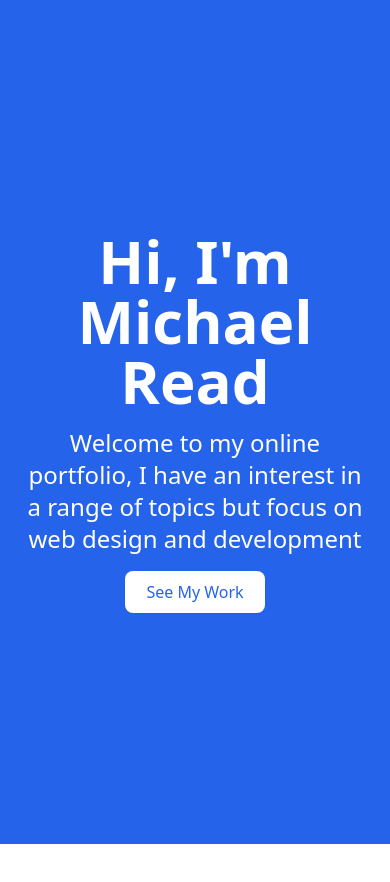
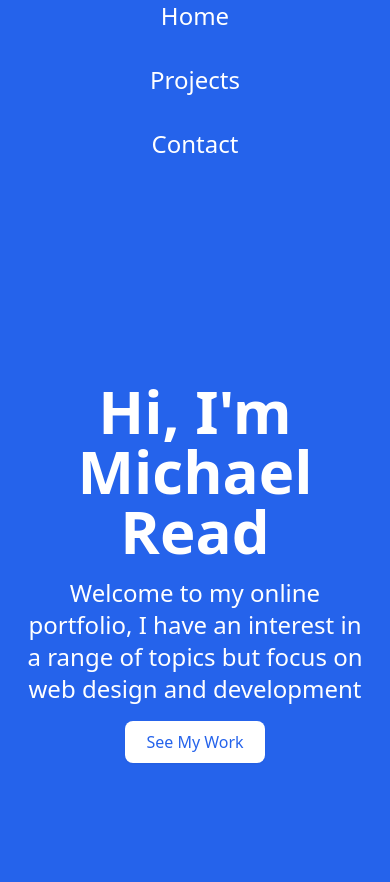
Before and after one commit to michaellukeread/mlrportfolio-tailwindcss, a React (Create React App) app: page / in a window 390 px wide. Shown: the top 882 px of the page. Before the commit the page ends 844 px from the top, so only its background shows below. Built offline with nearby package versions, Linux system fonts and the light colour scheme.

Commit message:
nav bar started up

```diff
--- a/public/index.html
+++ b/public/index.html
@@ -6,14 +6,13 @@
     <meta name="theme-color" content="#000000" />
     <meta
       name="description"
-      content="Web site created using create-react-app"
+      content="A portfolio site developed by Michael Read"
     />
     <link rel="apple-touch-icon" href="%PUBLIC_URL%/logo192.png" />
     <!--
       manifest.json provides metadata used when your web app is installed on a
       user's mobile device or desktop. See https://developers.google.com/web/fundamentals/web-app-manifest/
     -->
-    <link rel="manifest" href="%PUBLIC_URL%/manifest.json" />
     <!--
       Notice the use of %PUBLIC_URL% in the tags above.
       It will be replaced with the URL of the `public` folder during the build.
@@ -23,7 +22,7 @@
       work correctly both with client-side routing and a non-root public URL.
       Learn how to configure a non-root public URL by running `npm run build`.
     -->
-    <title>React App</title>
+    <title>MLR Portfolio</title>
   </head>
   <body>
     <noscript>You need to enable JavaScript to run this app.</noscript>
--- a/src/App.js
+++ b/src/App.js
@@ -1,5 +1,11 @@
+import Navbar from './components/Navbar/Navbar'
 import Hero from './components/Hero/Hero'
 
-const App = () => <Hero />
+const App = () => (
+  <>
+    <Navbar />
+    <Hero />
+  </>
+)
 
 export default App
--- a/src/components/Hero/Hero.js
+++ b/src/components/Hero/Hero.js
@@ -1,6 +1,6 @@
 const Hero = () => (
   <div className="bg-blue-600 xl:bg-transparent ">
-    <div className="text-white flex flex-col gap-4 h-screen justify-center text-center mx-6 md:ml-14 md:text-left xl:ml-14 xl:text-black 2xl:ml-48">
+    <div className="text-white flex flex-col gap-4 h-[90vh] justify-center text-center mx-6 md:ml-14 md:text-left xl:ml-14 xl:text-black 2xl:ml-48">
       <h1 className="text-6xl font-bold">Hi, I'm Michael Read</h1>
       <p className="text-2xl md:w-5/6 xl:w-1/2">Welcome to my online portfolio, I have an interest in a range of topics but focus on web design and development</p>
       <span><button className="inline-flex items-center px-5 py-2 border border-transparent text-base font-medium rounded-lg shadow-sm text-blue-600 xl:text-white bg-white xl:bg-blue-600 hover:bg-blue-700 focus:outline-none focus:ring-2 focus:ring-offset-2 focus:ring-blue-500">See My Work</button></span>
--- /dev/null
+++ b/src/components/Navbar/Navbar.js
@@ -0,0 +1,11 @@
+const Navbar = () => (
+  <nav className="flex h-full w-full lg:h-[10vh] bg-blue-600 xl:bg-transparent">
+    <ol className="flex w-full text-2xl text-white items-center lg:mx-6 flex-col lg:items-end lg:flex-row lg:gap-12 lg:ml-14 md:text-left xl:ml-14 xl:text-black 2xl:ml-48">
+      <li className="hover:font-bold hover:cursor-pointer hover:underline transition-all h-16 lg:h-0">Home</li>
+      <li className="hover:font-bold hover:cursor-pointer hover:underline transition-all h-16 lg:h-0">Projects</li>
+      <li className="hover:font-bold hover:cursor-pointer hover:underline transition-all h-16 lg:h-0">Contact</li>
+    </ol>
+  </nav>
+)
+
+export default Navbar
```
